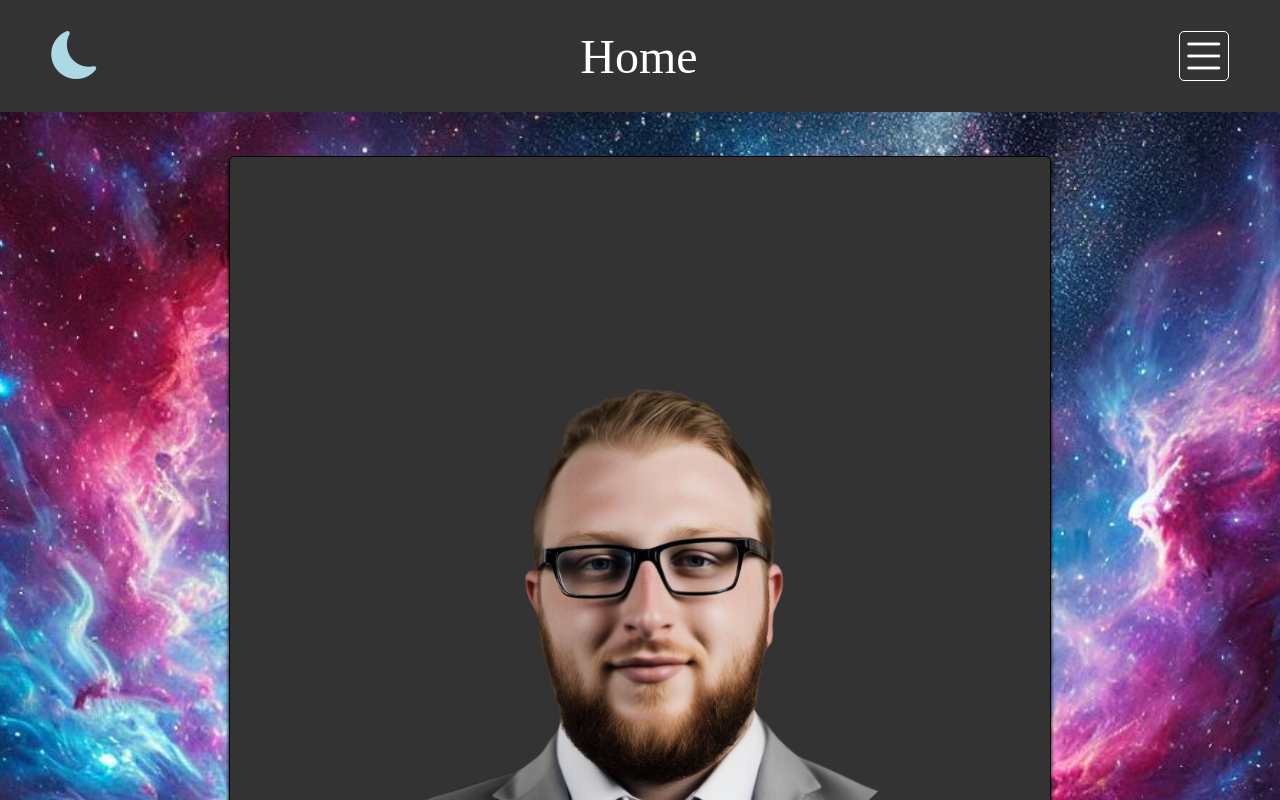
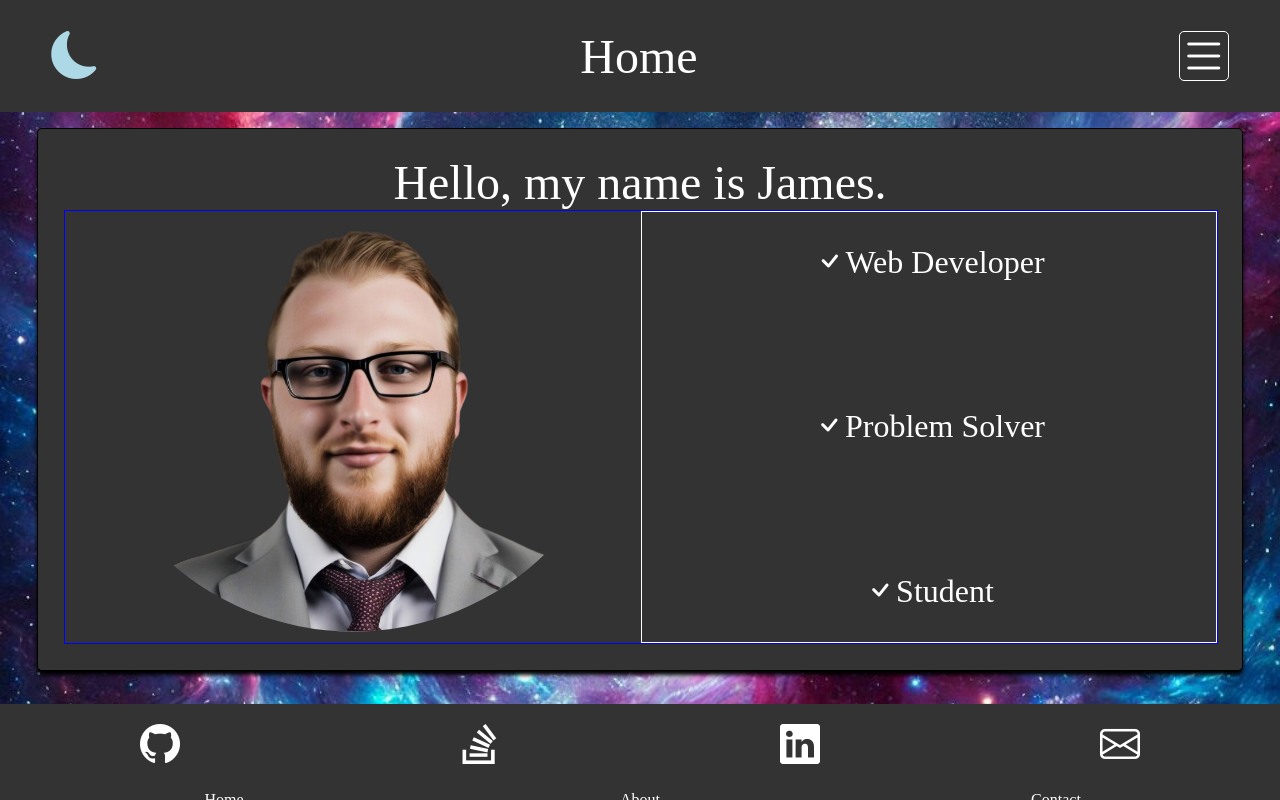
Before and after one commit to Jameshuff95/jan2025, a React (Vite) app: page / in a window 1280 px wide. Shown: the top 800 px of the page. Built offline with nearby package versions, Linux system fonts and the light colour scheme.

Commit message:
changed hero

```diff
--- a/src/App.tsx
+++ b/src/App.tsx
@@ -1,6 +1,5 @@
 import React, { useEffect, useState } from 'react';
 import { BrowserRouter as Router, Route, Routes } from 'react-router-dom';
-import { useLocation } from 'react-router-dom';
 
 import Navigation from './Components/Nav.tsx';
 import Home from './pages/Home.tsx';
@@ -68,19 +67,8 @@ const App: React.FC = () => {
     },
   ];
 
-  const ScrollToTop: React.FC = () => {
-    const { pathname } = useLocation();
-
-    useEffect(() => {
-      window.scrollTo(0, 0);
-    }, [pathname]);
-
-    return null;
-  };
-
   return (
     <Router>
-      <ScrollToTop />
       <Navigation
         theme={theme}
         toggleTheme={toggleTheme}
--- a/src/index.css
+++ b/src/index.css
@@ -36,7 +36,7 @@ main {
 }
 
 body {
-  margin: 17.5vh 0 0;
+  margin: 14vh 0 0;
   background: var(--bg-url);
   background-repeat: no-repeat;
   background-position: center;
@@ -44,21 +44,22 @@ body {
   display: flex;
   flex-direction: column;
   justify-content: space-between;
+  min-height: 100vh;
 }
 
 .container {
   display: flex;
   flex-direction: column;
   justify-content: space-between;
+  min-height: 100vh;
 }
 
 .card {
   border: 1px solid black;
-  width: 60%;
+  width: 90%;
   padding: 2%;
   border-radius: 5px;
   box-shadow: 0 0.25rem 0.25rem black !important;
-  min-height: 20vh;
   background: var(--background);
   color: var(--card-text);
   margin: 1rem auto;
@@ -67,6 +68,7 @@ body {
 .card-title {
   text-align: center;
   margin: 0 auto;
+  font-size: 3rem;
 }
 
 .modal-title {
--- a/src/pages/Home.tsx
+++ b/src/pages/Home.tsx
@@ -1,37 +1,93 @@
-import React from 'react';
-import { Card, Container, Row, Figure, FigureImage } from 'react-bootstrap';
+import React, { useEffect, useState } from 'react';
+import {
+  Card,
+  Container,
+  Col,
+  Row,
+  Figure,
+  FigureImage,
+  FigureCaption,
+} from 'react-bootstrap';
 import '../App.css';
 import '../index.css';
 import Me from '../assets/me.png';
-
 import Footer from '../Components/Footer';
 
 const Home: React.FC = () => {
+  /*
+  const phrases: { id: number; phrase: string }[] = [
+    { id: 1, phrase: 'web developer' },
+    { id: 2, phrase: 'student' },
+    { id: 3, phrase: 'problem solver' },
+  ];
+
+  const [currentPhrase, setCurrentPhrase] = useState(phrases[0].phrase);
+  const [currentLetter, setCurrentLetter] = useState<string[]>([]);
+
+  useEffect(() => {
+    const interval = setInterval(() => {
+      setCurrentPhrase((prevPhrase) => {
+        const currentIndex = phrases.findIndex((p)=> p.phrase === prevPhrase);
+        const nextIndex = (currentIndex + 1) % phrases.length;
+
+      })
+    }, 2000)
+  }, [])
+    */
   return (
     <Container>
       <Card>
         <Card.Body>
-          <Row>
-            <Figure>
+          <Card.Title className="text-center">
+            Hello, my name is James.
+          </Card.Title>
+          <Figure
+            style={{
+              margin: '0',
+              border: '1px solid blue',
+              display: 'flex',
+              width: '100%',
+              height: '100%',
+            }}
+          >
+            <Col style={{ justifyContent: 'center', width: '50%' }}>
               <FigureImage
-                style={{
-                  width: '100%',
-                  borderRadius: '50%',
-                }}
                 src={Me}
                 alt="A picture of James Huff"
+                style={{
+                  borderRadius: '50%',
+                  marginTop: '-25%',
+                  padding: '2%',
+                }}
               />
-            </Figure>
-          </Row>
-          <Card.Title>Hello, my name is James.</Card.Title>
-          <Card.Text style={{ textAlign: 'center' }}>
-            I am a passionate web developer with a background in retail and
-            sales.
-          </Card.Text>
+            </Col>
+            <Col style={{ width: '50%', border: '1px solid white' }}>
+              <FigureCaption
+                style={{
+                  display: 'flex',
+                  flexDirection: 'column',
+                  justifyContent: 'space-between',
+                  alignItems: 'center',
+                  fontSize: '2rem',
+                  height: '100%',
+                }}
+              >
+                <Card.Text style={{ width: '100%', textAlign: 'center' }}>
+                  <i className="bi bi-check" />
+                  Web Developer
+                </Card.Text>
+                <Card.Text style={{ width: '100%', textAlign: 'center' }}>
+                  <i className="bi bi-check" />
+                  Problem Solver
+                </Card.Text>
+                <Card.Text style={{ width: '100%', textAlign: 'center' }}>
+                  <i className="bi bi-check" />
+                  Student
+                </Card.Text>
+              </FigureCaption>
+            </Col>
+          </Figure>
         </Card.Body>
-      </Card>
-      <Card>
-        <Card.Body></Card.Body>
       </Card>
       <Footer />
     </Container>
```
